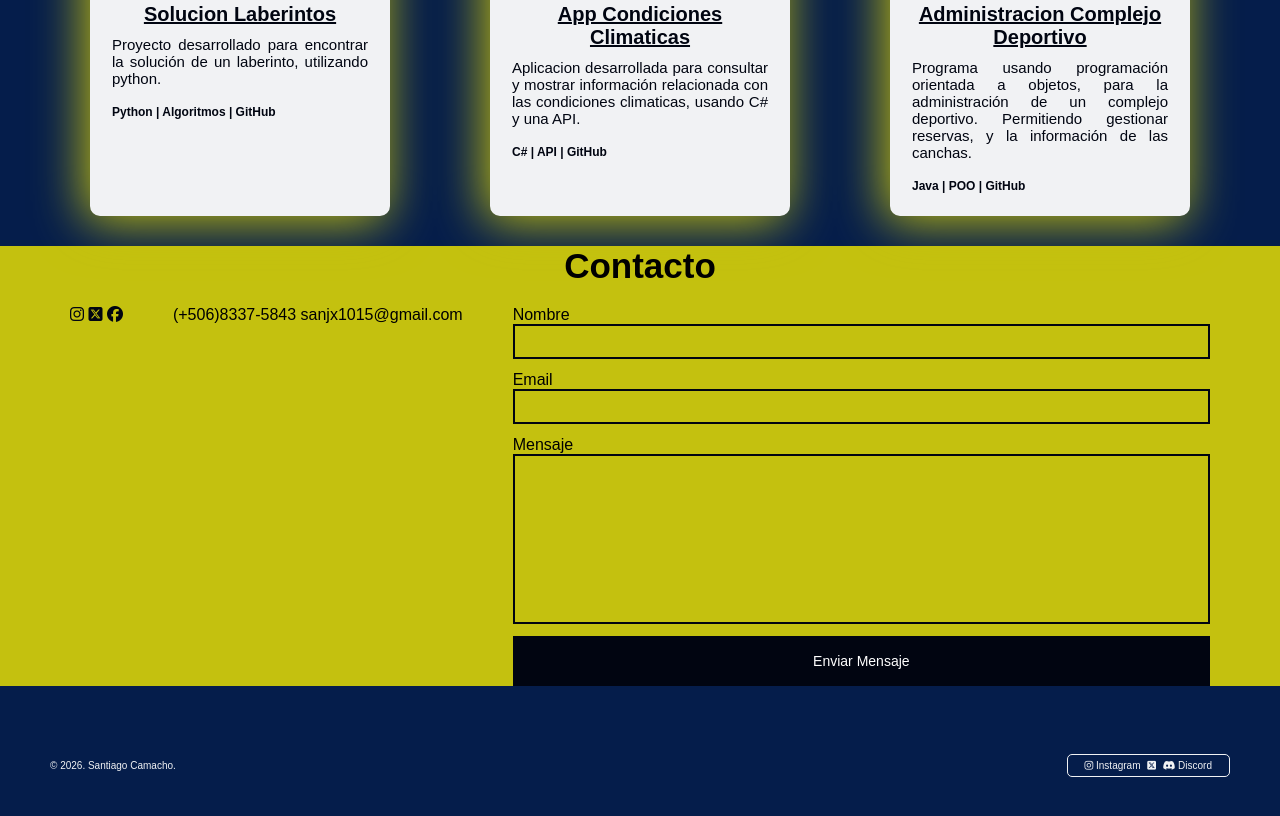
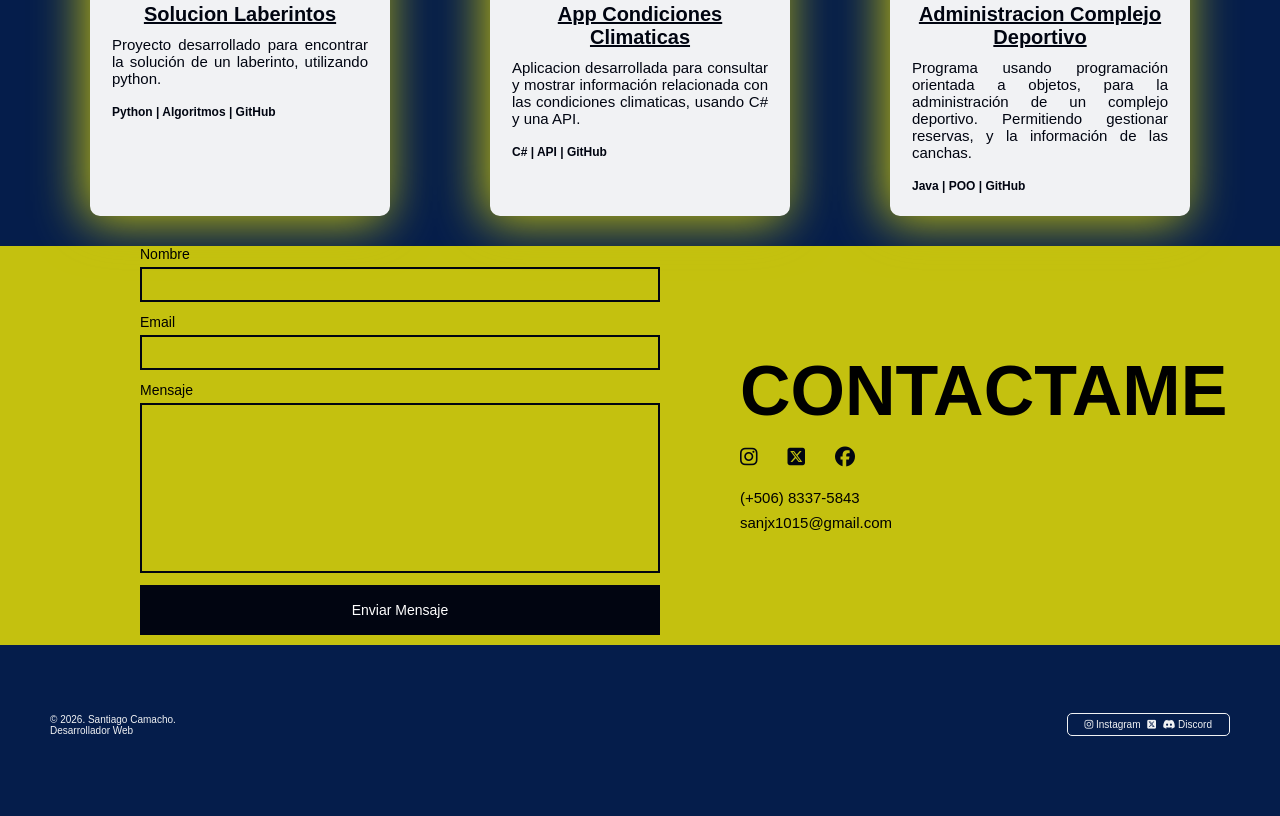
Before and after one commit to sanjx1015/project1_PrograWeb1, a plain HTML site: page index.html in a window 1280 px wide. Shown: the part 1653-2469 px from the top of the page. After the commit the page ends 2428 px from the top, so only its background shows below. Drawn offline with Linux system fonts and the light colour scheme.

Commit message:
Version Final 1.0

```diff
--- a/index.html
+++ b/index.html
@@ -266,11 +266,30 @@
 
         <!--SECTION 5 (Contact)-->
         <section id="contact" class="contact-section">
-            <h2>Contacto</h2>
 
-            <div class="group">
+            <div class="contactame">
+                <div class="contact-forms">
+                    <form>
+                        <label for="name">Nombre</label>
+                        <input type="text" id="name" required>
+
+                        <label for="email">Email</label>
+                        <input type="email" id="email" required>
+
+                        <label for="message">Mensaje</label>
+                        <textarea id="message" cols="30" rows="10" required></textarea>
+
+                        <button type="submit">Enviar Mensaje</button>
+                    </form>
+
+                </div>
+
+                <div class="contact-group">
+
+                    <h2>CONTACTAME</h2>
 
                     <div class="redes">
+
 
                         <a href="https://www.instagram.com" target="_blank"rel="noopener noreferrer">
                         <i class="fa-brands fa-instagram"></i>
@@ -287,25 +306,12 @@
                         </a>
                     </div>
 
-                <div class="contact-indo">
-                    <p>
-                        (+506)8337-5843
-                        sanjx1015@gmail.com
-                    </p>
+                    <div class="contact-info">
+                        <p>(+506) 8337-5843</p>
+                        <p>sanjx1015@gmail.com</p>
                     </div>
 
-                <form>
-                    <label for="name">Nombre</label>
-                    <input type="text" id="name" required>
-
-                    <label for="email">Email</label>
-                    <input type="email" id="email" required>
-
-                    <label for="message">Mensaje</label>
-                    <textarea id="message" cols="30" rows="10" required></textarea>
-
-                    <button type="submit">Enviar Mensaje</button>
-                </form>
+                </div>
             </div>
         </section>
 
@@ -313,7 +319,10 @@
     </main>
         <!--FOOTER-->
     <footer>
+        <div class="footer-left">
             <p>&copy; 2026. Santiago Camacho.</p>
+            <p>Desarrollador Web</p>
+        </div>
 
         <!--ICONOS-->
             <div class="right2">
--- a/styles.css
+++ b/styles.css
@@ -4,7 +4,6 @@
     --link-color: #010511;
     --background-color: #051d4b;
     --background-color2: #c4c10f;
-
 
 }
 
@@ -331,40 +330,44 @@ nav .right a span {
     margin-bottom: 30px;
 }
 
-.contact-section h2{
-    text-align: center;
-    font-size: 35px;
+.contactame{
+    display: flex;
+    align-items: center;
+
+    max-width: 1000px;
+    width: 100%;
+    margin: 0 auto;
 }
 
-.contact-section .group{
-    display: flex;
-    margin: 20px;
-    gap: 50px;
+.contact-forms{
+    flex: 0 0 60%;
+    padding-right: 80px;
 }
 
-.contact-section .group .text{
-    flex: 3;
-    margin: 20px;
-}
-
-.contact-section .group form{
-    flex: 3;
+.contact-forms form{
     display: flex;
     flex-direction: column;
 }
 
-.contact-section .group form input,
-.contact-section .group form textarea{
+.contact-forms label{
+    font-size: 14px;
+    margin-bottom: 5px;
+}
+
+.contact-forms input,
+.contact-forms textarea{
+    width: 100%
+    ;
     font-family: 'Poppins', sans-serif;
     border: 2px solid var(--link-color);
+
     background-color: transparent;
-    padding: 8px;
+    padding: 8px 5px;
     margin-bottom: 12px;
-    /*outline: none*/
     resize: none;
 }
 
-.contact-section .group form button{
+.contact-forms button{
     font-size: 14px;
     font-family: 'Poppins', sans-serif;
     color: #fff;
@@ -373,13 +376,43 @@ nav .right a span {
     height: 50px;
     cursor: pointer;
     transition: .1s;
+    margin-bottom: 10px;
 
 }
 
-.contact-section .group form button:hover{
+.contact-forms button:hover{
     filter: brightness(.9);
 }
 
+.contact-group{
+    flex: 0 0 40%;
+}
+.contact-group h2{
+    font-size: 70px;
+    margin-bottom: 15px;
+}
+
+.contact-group .redes{
+    display: flex;;
+    margin-bottom: 20px;
+    gap: 30px;
+}
+
+.contact-group .redes a{
+    color: var(--link-color);
+    font-size: 20px;
+    transition: .3s;
+}
+
+.contact-group .redes a:hover{
+    transform: translateY(-3px);
+}
+
+.contact-info p{
+    margin-bottom: 8px;
+    font-size: 15px;
+    font-weight: 500;
+}
 
 /*===============FOOTER===============*/
 footer{
@@ -388,12 +421,17 @@ footer{
     justify-content: space-between;
     align-items: center;
 
-    padding: 0 50px;
+    padding: 25px 50px;
     height: 100px;
 
     font-size: 10px;
 
     gap: 3;
+}
+
+footer-left p:first-child{
+    font-size: 200px;
+    margin-bottom: 5x;
 }
 
 footer .right2 {
```
Lines whose indentation alone changed are shown as unchanged.
